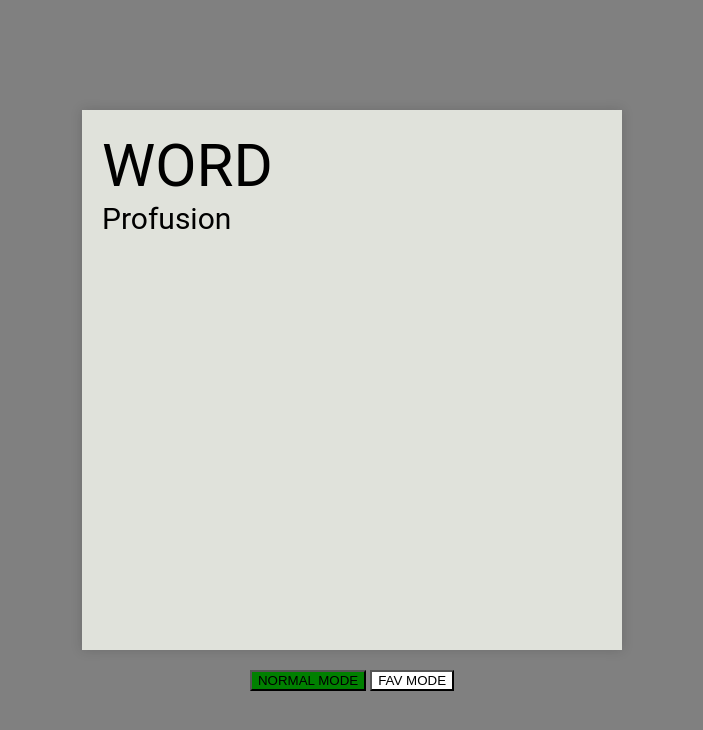
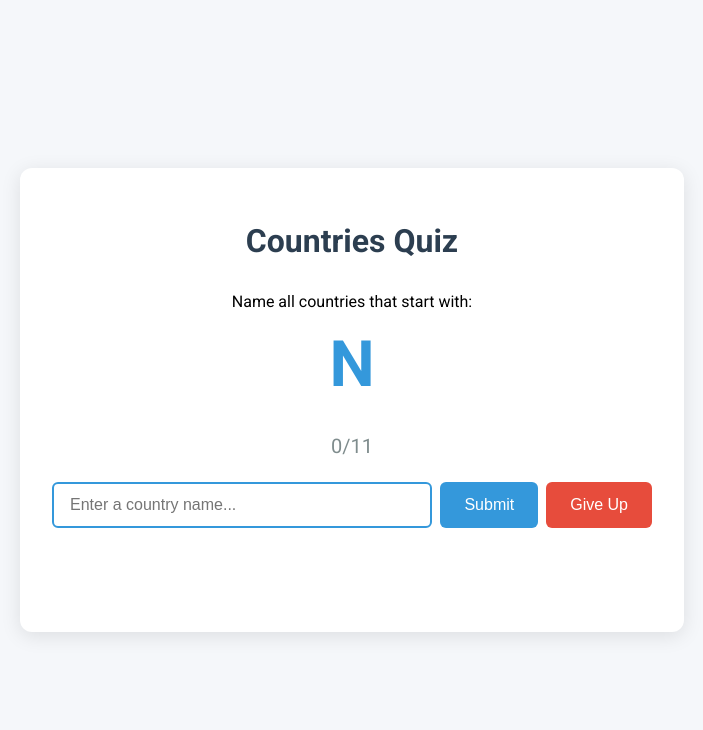
Before and after one commit to phelhe/phelhe.github.io, a plain HTML site: page index.html in a window 1280 px wide. Shown: the whole page, without its empty margins (288-991 px from the left). Drawn offline with Linux system fonts and the light colour scheme.

Commit message:
repurpose app to be countries quiz game

```diff
--- /dev/null
+++ b/countries_quiz.css
@@ -0,0 +1,140 @@
+@import url('https://fonts.googleapis.com/css2?family=Roboto:wght@300;400;500;700&display=swap');
+
+body {
+    margin: 0;
+    padding: 0;
+    min-height: 100vh;
+    display: flex;
+    justify-content: center;
+    align-items: center;
+    background-color: #f5f7fa;
+    font-family: 'Roboto', sans-serif;
+}
+
+.quiz-container {
+    background: white;
+    border-radius: 12px;
+    box-shadow: 0 4px 20px rgba(0, 0, 0, 0.1);
+    padding: 2rem;
+    width: 100%;
+    max-width: 600px;
+    text-align: center;
+}
+
+h1 {
+    color: #2c3e50;
+    margin-bottom: 2rem;
+}
+
+.letter-display {
+    margin-bottom: 2rem;
+}
+
+.letter {
+    font-size: 4rem;
+    font-weight: 700;
+    color: #3498db;
+    margin: 1rem 0;
+    text-transform: uppercase;
+}
+
+.progress {
+    font-size: 1.25rem;
+    color: #7f8c8d;
+    margin-bottom: 1.5rem;
+}
+
+.input-container {
+    display: flex;
+    gap: 0.5rem;
+    margin-bottom: 1.5rem;
+}
+
+#countryInput {
+    flex: 1;
+    padding: 0.75rem 1rem;
+    border: 2px solid #e0e0e0;
+    border-radius: 6px;
+    font-size: 1rem;
+    transition: border-color 0.3s;
+}
+
+#countryInput:focus {
+    outline: none;
+    border-color: #3498db;
+}
+
+button {
+    background-color: #3498db;
+    color: white;
+    border: none;
+    border-radius: 6px;
+    padding: 0.75rem 1.5rem;
+    font-size: 1rem;
+    cursor: pointer;
+    transition: background-color 0.3s;
+}
+
+button:hover {
+    background-color: #2980b9;
+}
+
+#giveUpBtn {
+    background-color: #e74c3c;
+}
+
+#giveUpBtn:hover {
+    background-color: #c0392b;
+}
+
+button:disabled {
+    background-color: #bdc3c7;
+    cursor: not-allowed;
+}
+
+.message {
+    min-height: 1.5rem;
+    margin-bottom: 1.5rem;
+    font-weight: 500;
+}
+
+.correct {
+    color: #27ae60;
+}
+
+.incorrect {
+    color: #e74c3c;
+}
+
+.info {
+    color: #3498db;
+}
+
+.countries-list {
+    display: flex;
+    flex-wrap: wrap;
+    gap: 0.5rem;
+    justify-content: center;
+}
+
+.country-tag {
+    background-color: #e8f4fc;
+    color: #2980b9;
+    padding: 0.5rem 1rem;
+    border-radius: 20px;
+    font-size: 0.9rem;
+    display: inline-flex;
+    align-items: center;
+    gap: 0.5rem;
+}
+
+.country-tag.revealed {
+    background-color: #fdeaeb;
+    color: #e74c3c;
+    border: 1px dashed #e74c3c;
+}
+
+.completed {
+    text-decoration: line-through;
+    opacity: 0.8;
+}
--- /dev/null
+++ b/countries_quiz.js
@@ -0,0 +1,227 @@
+const countries = [
+    'Afghanistan', 'Albania', 'Algeria', 'Andorra', 'Angola',
+    'Antigua and Barbuda', 'Argentina', 'Armenia', 'Australia', 'Austria',
+    'Azerbaijan', 'Bahamas', 'Bahrain', 'Bangladesh', 'Barbados',
+    'Belarus', 'Belgium', 'Belize', 'Benin', 'Bhutan',
+    'Bolivia', 'Bosnia and Herzegovina', 'Botswana', 'Brazil', 'Brunei',
+    'Bulgaria', 'Burkina Faso', 'Burundi', 'Cape Verde', 'Cambodia',
+    'Cameroon', 'Canada', 'Central African Republic', 'Chad', 'Chile',
+    'China', 'Colombia', 'Comoros', 'Congo', 'Costa Rica',
+    'Croatia', 'Cuba', 'Cyprus', 'Czechia', "Cote dIvoire",
+    'Denmark', 'Djibouti', 'Dominica', 'Dominican Republic', 'Ecuador',
+    'Egypt', 'El Salvador', 'Equatorial Guinea', 'Eritrea', 'Estonia',
+    'Eswatini', 'Ethiopia', 'Fiji', 'Finland', 'France',
+    'Gabon', 'Gambia', 'Georgia', 'Germany', 'Ghana',
+    'Greece', 'Grenada', 'Guatemala', 'Guinea', 'Guinea Bissau',
+    'Guyana', 'Haiti', 'Honduras', 'Hungary', 'Iceland',
+    'India', 'Indonesia', 'Iran', 'Iraq', 'Ireland',
+    'Israel', 'Italy', 'Jamaica', 'Japan', 'Jordan',
+    'Kazakhstan', 'Kenya', 'Kiribati', 'Kosovo', 'Kuwait', 'Kyrgyzstan',
+    'Laos', 'Latvia', 'Lebanon', 'Lesotho', 'Liberia',
+    'Libya', 'Liechtenstein', 'Lithuania', 'Luxembourg', 'Madagascar',
+    'Malawi', 'Malaysia', 'Maldives', 'Mali', 'Malta',
+    'Marshall Islands', 'Mauritania', 'Mauritius', 'Mexico', 'Micronesia',
+    'Moldova', 'Monaco', 'Mongolia', 'Montenegro', 'Morocco',
+    'Mozambique', 'Myanmar', 'Namibia', 'Nauru', 'Nepal',
+    'Netherlands', 'New Zealand', 'Nicaragua', 'Niger', 'Nigeria',
+    'North Korea', 'North Macedonia', 'Norway', 'Oman', 'Pakistan',
+    'Palau', 'Panama', 'Papua New Guinea', 'Paraguay', 'Peru',
+    'Philippines', 'Poland', 'Portugal', 'Qatar', 'Romania',
+    'Russia', 'Rwanda', 'Saint Kitts and Nevis', 'Saint Lucia', 'Saint Vincent and the Grenadines',
+    'Samoa', 'San Marino', 'Sao Tome and Principe', 'Saudi Arabia', 'Senegal',
+    'Serbia', 'Seychelles', 'Sierra Leone', 'Singapore', 'Slovakia',
+    'Slovenia', 'Solomon Islands', 'Somalia', 'South Africa', 'South Korea',
+    'South Sudan', 'Spain', 'Sri Lanka', 'Sudan', 'Suriname',
+    'Sweden', 'Switzerland', 'Syria', 'Tajikistan', 'Tanzania',
+    'Thailand', 'East Timor', 'Togo', 'Tonga', 'Trinidad and Tobago',
+    'Tunisia', 'Turkey', 'Turkmenistan', 'Tuvalu', 'Uganda',
+    'Ukraine', 'United Arab Emirates', 'United Kingdom', 'United States', 'Uruguay',
+    'Uzbekistan', 'Vanuatu', 'Vatican City', 'Venezuela', 'Vietnam',
+    'Yemen', 'Zambia', 'Zimbabwe'
+];
+
+// DOM Elements
+const letterDisplay = document.querySelector('.letter');
+const progressDisplay = document.querySelector('.progress');
+const countryInput = document.getElementById('countryInput');
+const submitBtn = document.getElementById('submitBtn');
+const giveUpBtn = document.getElementById('giveUpBtn');
+const messageDisplay = document.querySelector('.message');
+const countriesList = document.querySelector('.countries-list');
+
+// Game state variables
+let currentLetter = '';
+let countriesWithLetter = [];
+let foundCountries = [];
+
+// Initialize the game
+document.addEventListener('DOMContentLoaded', initGame);
+
+function initGame() {
+    // Choose a random letter from A to Z
+    const alphabet = 'ABCDEFGHIJKLMNOPQRSTUVYZ';
+    currentLetter = alphabet[Math.floor(Math.random() * alphabet.length)];
+
+    // Display the chosen letter
+    letterDisplay.textContent = currentLetter;
+
+    // Find all countries that start with the chosen letter
+    countriesWithLetter = countries.filter(country =>
+        country.charAt(0).toUpperCase() === currentLetter
+    );
+
+    // Reset game state
+    foundCountries = [];
+
+    // Update progress display
+    updateProgress();
+
+    // Clear input field
+    countryInput.value = '';
+
+    // Clear message
+    messageDisplay.textContent = '';
+    messageDisplay.className = 'message';
+
+    // Clear countries list
+    countriesList.innerHTML = '';
+
+    // Add event listeners
+    submitBtn.addEventListener('click', checkAnswer);
+    giveUpBtn.addEventListener('click', giveUp);
+    countryInput.addEventListener('keypress', function(e) {
+        if (e.key === 'Enter') {
+            checkAnswer();
+        }
+    });
+
+    // Focus on input field
+    countryInput.focus();
+}
+
+function checkAnswer() {
+    const userInput = countryInput.value.trim();
+
+    // Check if input is empty
+    if (userInput === '') {
+        showMessage('Please enter a country name', 'incorrect');
+        return;
+    }
+
+    // Normalize input for comparison (case insensitive)
+    const normalizedInput = userInput.toLowerCase();
+
+    // Check if country starts with the current letter
+    if (normalizedInput.charAt(0).toLowerCase() !== currentLetter.toLowerCase()) {
+        showMessage(`Country must start with the letter ${currentLetter}`, 'incorrect');
+        return;
+    }
+
+    // Find the matching country in our list (case insensitive match)
+    const matchedCountry = countriesWithLetter.find(country =>
+        country.toLowerCase() === normalizedInput
+    );
+
+    // Check if it's a valid country
+    if (!matchedCountry) {
+        showMessage(`${userInput} is not a valid country or doesn't start with ${currentLetter}`, 'incorrect');
+        return;
+    }
+
+    // Check if country was already found
+    if (foundCountries.includes(matchedCountry)) {
+        showMessage(`You already found ${matchedCountry}`, 'incorrect');
+        return;
+    }
+
+    // Add country to found list
+    foundCountries.push(matchedCountry);
+
+    // Add country to display
+    addCountryToDisplay(matchedCountry);
+
+    // Update progress
+    updateProgress();
+
+    // Show success message
+    showMessage(`Correct! ${matchedCountry} added.`, 'correct');
+
+    // Clear input
+    countryInput.value = '';
+    countryInput.focus();
+
+    // Check if all countries are found
+    if (foundCountries.length === countriesWithLetter.length) {
+        showMessage(`Congratulations! You found all ${countriesWithLetter.length} countries starting with ${currentLetter}!`, 'correct');
+
+        // Add option to play again
+        setTimeout(() => {
+            if (confirm('Play again with a new letter?')) {
+                initGame();
+            }
+        }, 1500);
+    }
+}
+
+function addCountryToDisplay(country) {
+    const countryTag = document.createElement('div');
+    countryTag.className = 'country-tag';
+    countryTag.textContent = country;
+    countriesList.appendChild(countryTag);
+}
+
+function updateProgress() {
+    progressDisplay.textContent = `${foundCountries.length}/${countriesWithLetter.length}`;
+}
+
+function showMessage(text, type) {
+    messageDisplay.textContent = text;
+    messageDisplay.className = `message ${type}`;
+}
+
+function giveUp() {
+    // Check if there are any countries left to find
+    if (foundCountries.length === countriesWithLetter.length) {
+        showMessage('You have already found all countries!', 'correct');
+        return;
+    }
+
+    // Get the remaining countries
+    const remainingCountries = countriesWithLetter.filter(country =>
+        !foundCountries.includes(country)
+    );
+
+    // Add all remaining countries to the display
+    remainingCountries.forEach(country => {
+        // Add country to found list
+        foundCountries.push(country);
+
+        // Add country to display with a different style
+        const countryTag = document.createElement('div');
+        countryTag.className = 'country-tag revealed';
+        countryTag.textContent = country;
+        countriesList.appendChild(countryTag);
+    });
+
+    // Update progress
+    updateProgress();
+
+    // Show message
+    showMessage(`Revealed ${remainingCountries.length} remaining countries.`, 'info');
+
+    // Disable input and buttons
+    countryInput.disabled = true;
+    submitBtn.disabled = true;
+    giveUpBtn.disabled = true;
+
+    // Add option to play again
+    setTimeout(() => {
+        if (confirm('Play again with a new letter?')) {
+            initGame();
+            // Re-enable input and buttons
+            countryInput.disabled = false;
+            submitBtn.disabled = false;
+            giveUpBtn.disabled = false;
+        }
+    }, 1500);
+}
--- a/index.html
+++ b/index.html
@@ -1,25 +1,28 @@
 <html>
 
 <head>
-    <title>NEW WORDS</title>
+    <title>COUNTRIES QUIZ</title>
     <meta charset="utf-8">
-    <link rel="stylesheet" type="text/css" href="new_words.css">
+    <link rel="stylesheet" type="text/css" href="countries_quiz.css">
 </head>
 
 <body class="font">
-    <div class="cards-container">
-        <div class="card shadow offwhite">
-            <div id="card-title" class="card-title">
-            </div>
-            <div id="card-text" class="curr-text"></div>
+    <div class="quiz-container">
+        <h1>Countries Quiz</h1>
+        <div class="letter-display">
+            <p>Name all countries that start with:</p>
+            <div class="letter">A</div>
         </div>
-        <div style="margin-top: 20px;">
-            <button id="normal">NORMAL MODE</button>
-            <button id="fav">FAV MODE</button>
+        <div class="progress">0/0</div>
+        <div class="input-container">
+            <input type="text" id="countryInput" placeholder="Enter a country name..." autocomplete="off">
+            <button id="submitBtn">Submit</button>
+            <button id="giveUpBtn">Give Up</button>
         </div>
+        <div class="message"></div>
+        <div class="countries-list"></div>
     </div>
-</bodY>
-<script type="text/javascript" src="new_words_list.js"></script>
-<script type="text/javascript" src="new_words.js"></script>
+</body>
+<script type="text/javascript" src="countries_quiz.js"></script>
 
 </html>
--- a/new_words_list.js
+++ b/new_words_list.js
@@ -7,6 +7,7 @@ let words = [
       "Word": "Obstinate",
       "Definition": "Describes a person who is stubborn and unwilling to change their opinion, attitude, or behavior."
     },
+    //
     {
       "Word": "Contingent",
       "Definition": "Relating to something that is dependent on certain conditions or circumstances; it can also mean a group of people with a common characteristic or purpose."
```
Also changed, not shown: index_vocab_flashcards.html (added, +25 -0 lines).
